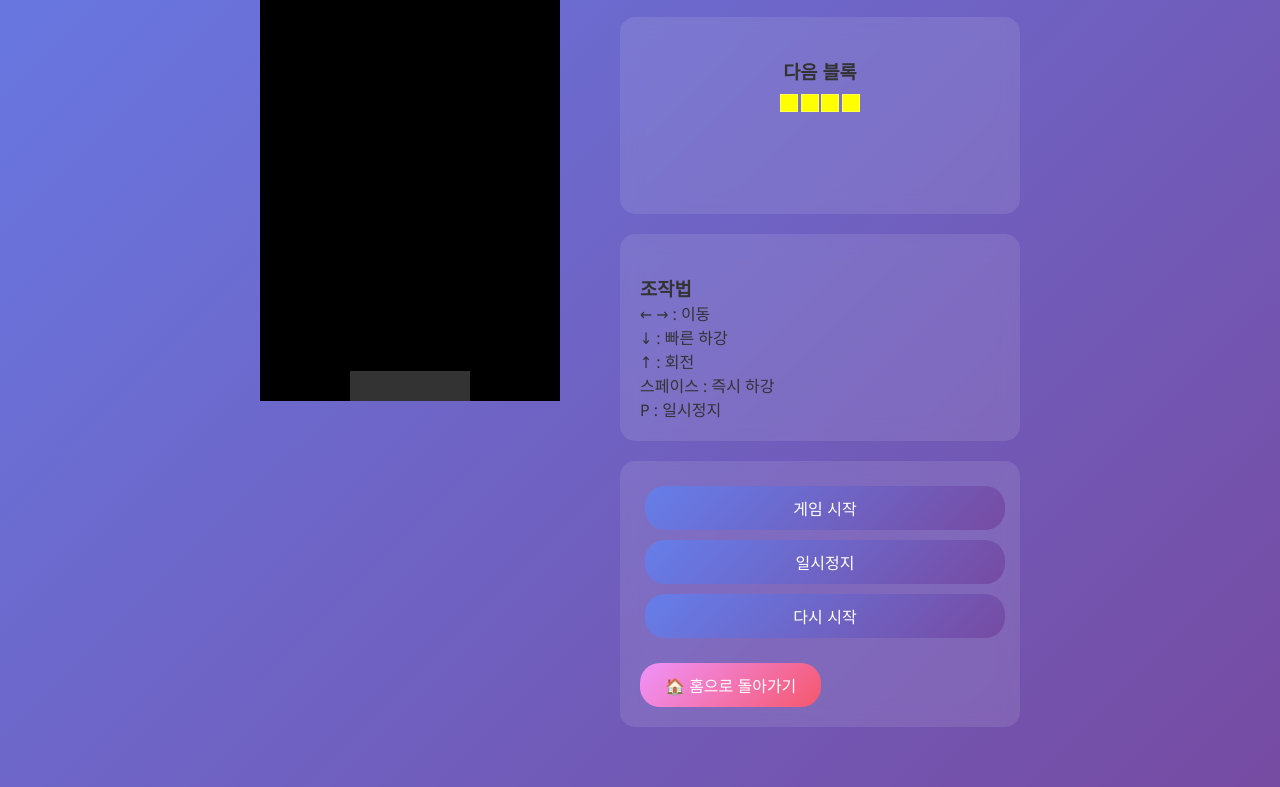
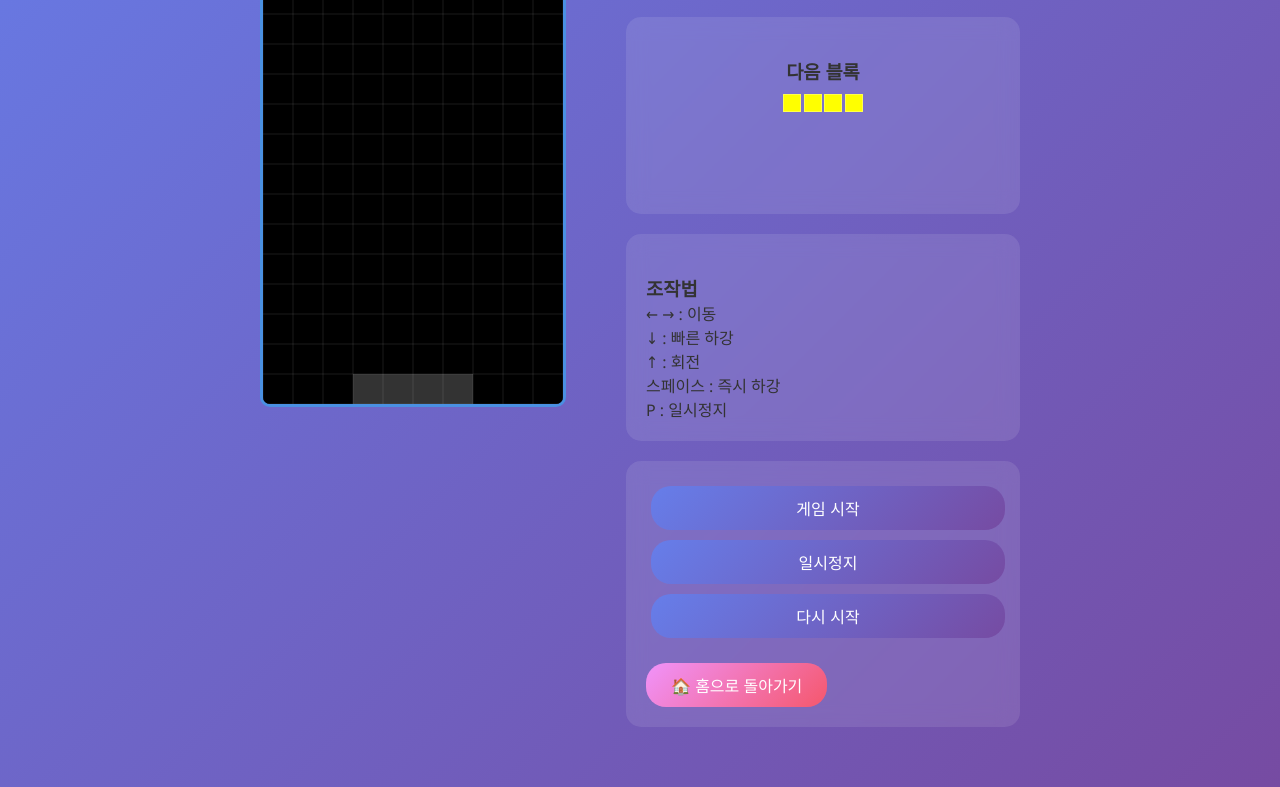
Before and after one commit to wonderful-david/family, a website: page tetris.html in a window 1280 px wide. Both pictures are taken after a click on the button "게임 시작". Shown: the part 309-1096 px from the top of the page. Drawn offline with Linux system fonts and the light colour scheme.

Commit message:
Fix Tetris screen flickering and improve rendering stability

```diff
--- a/tetris.html
+++ b/tetris.html
@@ -27,6 +27,14 @@
             border-radius: 10px;
             background: rgba(0, 0, 0, 0.8);
             position: relative;
+        }
+
+        #tetris {
+            border: 3px solid #4a90e2;
+            border-radius: 10px;
+            background: rgba(0, 0, 0, 0.8);
+            display: block;
+            margin: 0 auto;
         }
 
         .game-info {
@@ -169,7 +177,7 @@
 
         <div class="tetris-container">
             <div class="game-area">
-                <canvas id="tetris" width="300" height="600"></canvas>
+                <canvas id="tetris"></canvas>
                 <div class="game-over" id="gameOver">
                     <h2>게임 오버!</h2>
                     <p>최종 점수: <span id="finalScore">0</span></p>
--- a/tetris.js
+++ b/tetris.js
@@ -5,6 +5,10 @@ class Tetris {
         this.BOARD_WIDTH = 10;
         this.BOARD_HEIGHT = 20;
         this.BLOCK_SIZE = 30;
+
+        // 캔버스 크기 설정
+        this.canvas.width = this.BOARD_WIDTH * this.BLOCK_SIZE;
+        this.canvas.height = this.BOARD_HEIGHT * this.BLOCK_SIZE;
 
         this.board = [];
         this.score = 0;
@@ -275,6 +279,9 @@ class Tetris {
             this.drawPiece(this.currentPiece);
             this.drawGhostPiece();
         }
+
+        // 그리드 라인 그리기 (선택사항)
+        this.drawGrid();
     }
 
     drawBlock(x, y, type) {
@@ -314,6 +321,27 @@ class Tetris {
                     );
                 }
             }
+        }
+    }
+
+    drawGrid() {
+        this.ctx.strokeStyle = 'rgba(255, 255, 255, 0.1)';
+        this.ctx.lineWidth = 1;
+
+        // 세로 라인
+        for (let x = 0; x <= this.BOARD_WIDTH; x++) {
+            this.ctx.beginPath();
+            this.ctx.moveTo(x * this.BLOCK_SIZE, 0);
+            this.ctx.lineTo(x * this.BLOCK_SIZE, this.BOARD_HEIGHT * this.BLOCK_SIZE);
+            this.ctx.stroke();
+        }
+
+        // 가로 라인
+        for (let y = 0; y <= this.BOARD_HEIGHT; y++) {
+            this.ctx.beginPath();
+            this.ctx.moveTo(0, y * this.BLOCK_SIZE);
+            this.ctx.lineTo(this.BOARD_WIDTH * this.BLOCK_SIZE, y * this.BLOCK_SIZE);
+            this.ctx.stroke();
         }
     }
 
@@ -383,7 +411,7 @@ class Tetris {
     gameLoop() {
         if (this.gameRunning) {
             this.update();
-            requestAnimationFrame(() => this.gameLoop());
+            setTimeout(() => this.gameLoop(), 16); // 60fps로 고정
         }
     }
 }
```
